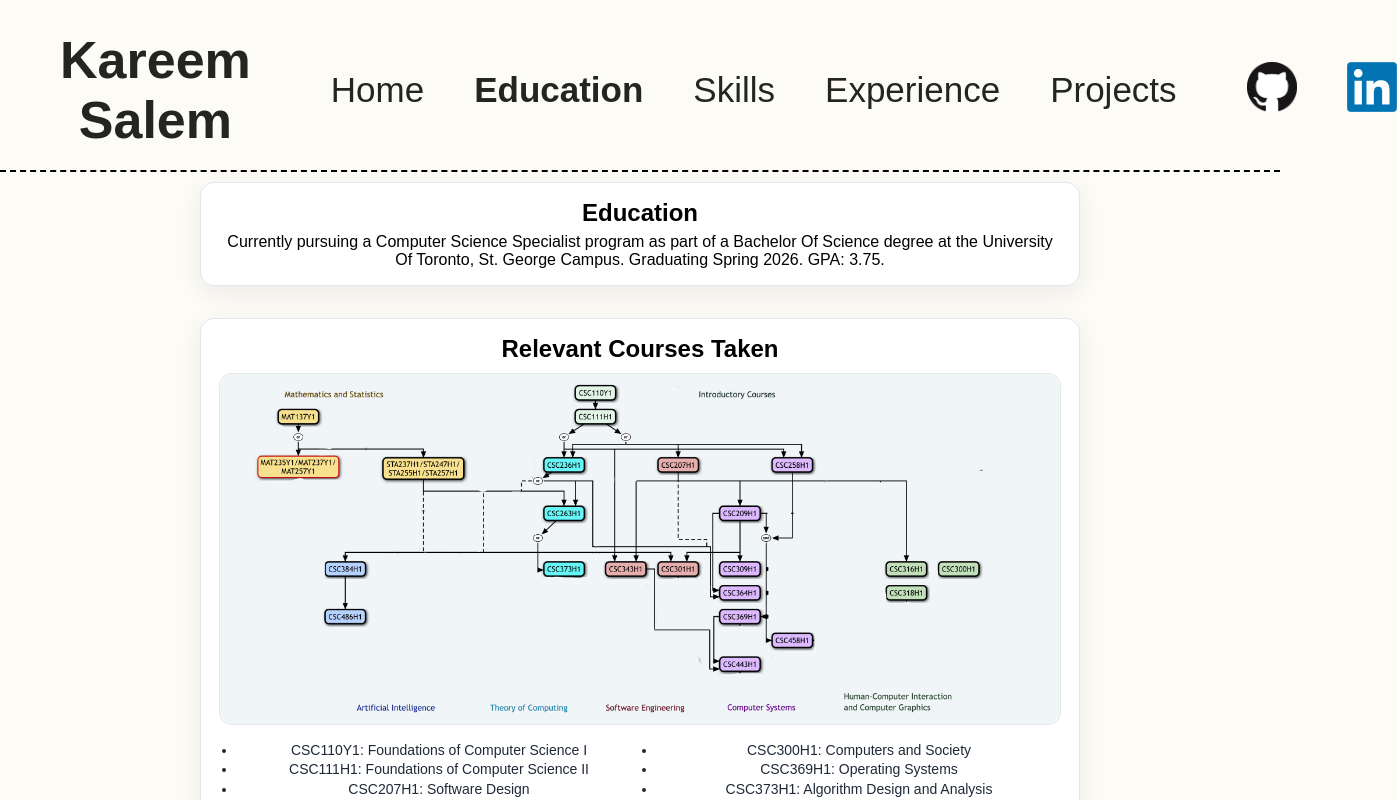
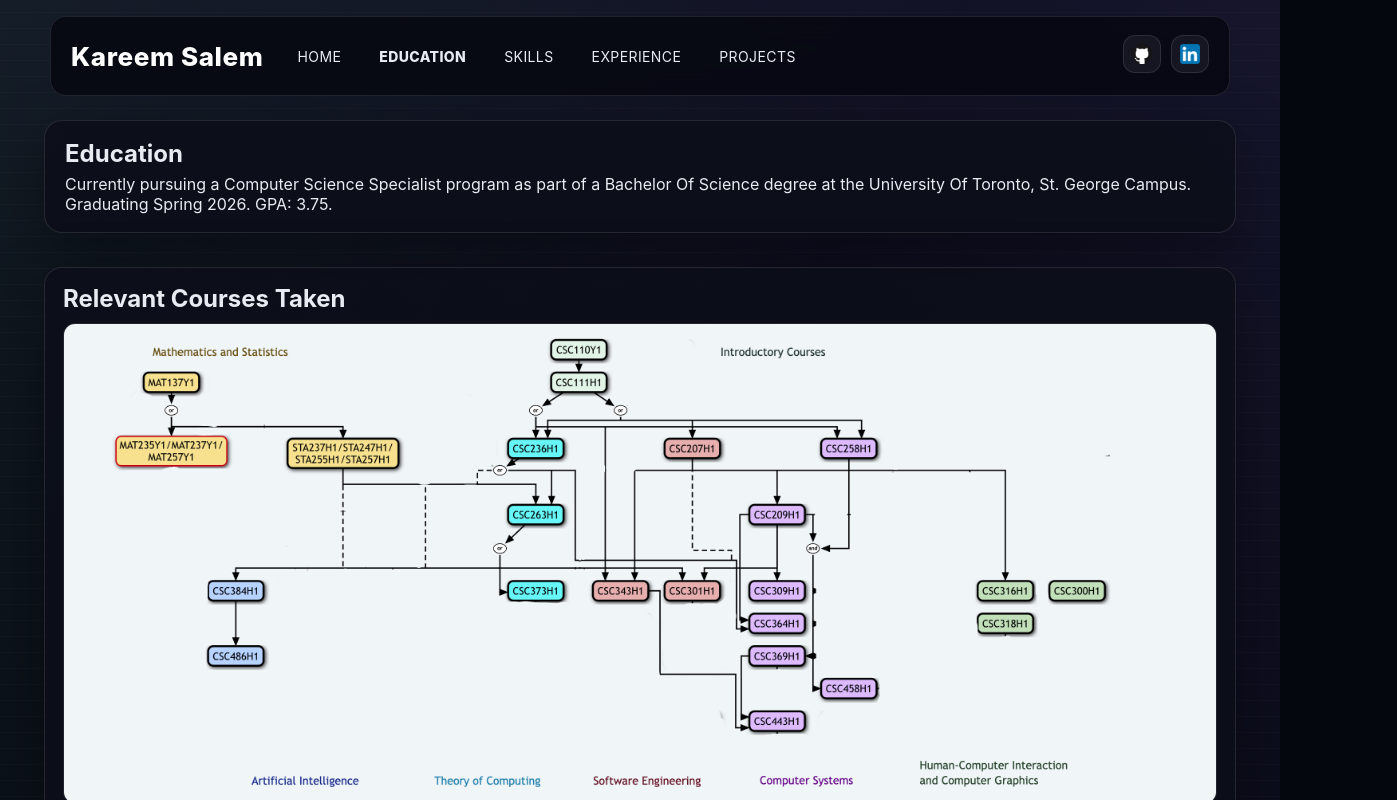
Before and after one commit to KareemSalem7/personal_website, a React (Create React App) app: page /edupage in a window 1280 px wide. Shown: the top 800 px of the page, 1397 px wide, since content can reach past the window. Built offline with nearby package versions, Linux system fonts and the light colour scheme.

Commit message:
UI fixes

```diff
--- a/src/presentation/components/contact.jsx
+++ b/src/presentation/components/contact.jsx
@@ -47,7 +47,7 @@ export default Contact;
 
 // Defined styled contact form component
 const StyledContactForm = styled.div`
-  width: 400px;
+  width: 100%;
 
   form {
     display: flex;
@@ -58,14 +58,17 @@ const StyledContactForm = styled.div`
 
     input {
       width: 100%;
-      height: 35px;
-      padding: 7px;
+      height: 42px;
+      padding: 10px 12px;
       outline: none;
-      border-radius: 5px;
-      border: 1px solid rgb(220, 220, 220);
+      border-radius: 10px;
+      border: 1px solid rgba(255, 255, 255, 0.08);
+      background: rgba(255, 255, 255, 0.04);
+      color: #e8ecf2;
 
       &:focus {
-        border: 2px solid rgba(0, 206, 158, 1);
+        border: 1px solid rgba(158, 252, 255, 0.6);
+        box-shadow: 0 0 0 3px rgba(158, 252, 255, 0.15);
       }
     }
 
@@ -73,31 +76,37 @@ const StyledContactForm = styled.div`
       max-width: 100%;
       min-width: 100%;
       width: 100%;
-      max-height: 100px;
-      min-height: 100px;
-      padding: 7px;
+      max-height: 130px;
+      min-height: 130px;
+      padding: 10px 12px;
       outline: none;
-      border-radius: 5px;
-      border: 1px solid rgb(220, 220, 220);
+      border-radius: 10px;
+      border: 1px solid rgba(255, 255, 255, 0.08);
+      background: rgba(255, 255, 255, 0.04);
+      color: #e8ecf2;
 
       &:focus {
-        border: 2px solid rgba(0, 206, 158, 1);
+        border: 1px solid rgba(158, 252, 255, 0.6);
+        box-shadow: 0 0 0 3px rgba(158, 252, 255, 0.15);
       }
     }
 
     label {
       margin-top: 1rem;
+      color: #c8cfdb;
     }
 
     input[type="submit"] {
-      margin-top: 2rem;
-      margin-bottom: 1rem;
+      margin-top: 1.6rem;
+      margin-bottom: 0.6rem;
       cursor: pointer;
-      background: rgb(249, 105, 14);
-      background: white;
-      color: black;
-      font-weight: bold;
+      background: linear-gradient(120deg, #9efcff, #8c7bff);
+      color: #05070f;
+      font-weight: 800;
       border: none;
+      border-radius: 12px;
+      height: 48px;
+      letter-spacing: 0.3px;
     }
   }
 `;
--- a/src/presentation/pages/Ski.js
+++ b/src/presentation/pages/Ski.js
@@ -8,7 +8,7 @@ function Ski() {
     <div className="Page">
       <Header activePage={3}/>
       <main className="ski-container">
-        <p style={{ marginTop: '50px', marginBottom: '0px', padding: '0' , fontSize: "20px"}}>
+        <p style={{ marginBottom: '20px', padding: '0' , fontSize: "20px"}}>
         As a 5th year University of Toronto student I've developed strong skills in Clean Architecture,
         Computer Networking and Full Stack Application Development
         </p>
--- a/src/presentation/styles/Edu.css
+++ b/src/presentation/styles/Edu.css
@@ -1,14 +1,9 @@
-body {
-  background-color: #fdfbf6;
-  margin: 0;
-  padding: 0;
-}
-
 .main-container {
   display: flex;
   flex-direction: column;
-  gap: 16px;
-  padding: 10px 200px 40px 200px;
+  gap: 18px;
+  padding: 24px 24px 40px 24px;
+  max-width: 1280px;
   margin: 0 auto;
 }
 
@@ -18,7 +13,8 @@ body {
   align-items: left;
   text-align: left;
   font-size: 20px;
-  padding: 20px;
+  padding: 0;
+  color: var(--text);
 }
 
 .link-style {
@@ -27,11 +23,11 @@ body {
 }
 
 .education-top {
-  background: #ffffff;
-  border: 1px solid #e5e7eb;
-  border-radius: 14px;
-  padding: 16px 18px;
-  box-shadow: 0 8px 26px rgba(15, 23, 42, 0.07);
+  background: var(--card);
+  border: 1px solid var(--border);
+  border-radius: 18px;
+  padding: 18px 20px;
+  box-shadow: 0 20px 60px rgba(0, 0, 0, 0.35);
 }
 
 .edu-grid {
@@ -47,12 +43,13 @@ body {
 }
 
 .section-card {
-  background: #ffffff;
-  border: 1px solid #e5e7eb;
-  border-radius: 14px;
+  background: var(--card);
+  border: 1px solid var(--border);
+  border-radius: 18px;
   padding: 16px 18px;
   margin-top: 16px;
-  box-shadow: 0 8px 26px rgba(15, 23, 42, 0.07);
+  box-shadow: 0 20px 60px rgba(0, 0, 0, 0.35);
+  color: var(--text);
 }
 
 .section-title {
@@ -71,12 +68,13 @@ body {
   column-gap: 24px;
   font-size: 18px;
   line-height: 1.5;
+  color: var(--text);
 }
 
 .course-graph-img {
   width: 100%;
   height: auto;
-  border: 1px solid #e5e7eb;
+  border: 1px solid var(--border);
   border-radius: 12px;
 }
 
@@ -87,7 +85,7 @@ body {
   column-gap: 16px;
   font-size: 14px;
   line-height: 1.4;
-  color: #1f2937;
+  color: var(--muted);
 }
 
 .nested {
@@ -96,12 +94,13 @@ body {
 }
 
 .pill-card {
-  background: #ffffff;
-  border: 1px solid #e5e7eb;
-  border-radius: 12px;
+  background: var(--card);
+  border: 1px solid var(--border);
+  border-radius: 14px;
   padding: 14px 16px;
   margin-top: 16px;
-  box-shadow: 0 6px 18px rgba(15, 23, 42, 0.06);
+  box-shadow: 0 14px 40px rgba(0, 0, 0, 0.28);
+  color: var(--text);
 }
 
 .pill-title {
@@ -119,9 +118,9 @@ body {
   display: inline-flex;
   align-items: center;
   padding: 6px 10px;
-  background: #f3f4f6;
-  border: 1px solid #e5e7eb;
+  background: rgba(255, 255, 255, 0.06);
+  border: 1px solid var(--border);
   border-radius: 10px;
   font-size: 14px;
-  color: #111827;
+  color: var(--text);
 }
--- a/src/presentation/styles/Exp.css
+++ b/src/presentation/styles/Exp.css
@@ -1,23 +1,16 @@
-body {
-  background-color: #fdfbf6;
-  margin: 0;
-  padding: 0;
-}
-
 .exp-container {
   display: flex;
   flex-direction: column;
   justify-content: left;
   align-items: left;
   text-align: left;
-  margin-left: 100px;
-  margin-right: 100px;
+  max-width: 1280px;
+  margin: 12px auto 28px auto;
   font-size: 20px;
-  padding: 20px;
+  padding: 24px;
   flex: 1;
-  padding-left: 200px;
-  padding-right: 200px;
-  margin: 0 auto;
+  gap: 16px;
+  color: var(--text);
 }
 
 .job-details {
@@ -35,6 +28,14 @@ body {
 
 .job-skills {
   font-size: 16px;
-  color: #374151;
+  color: var(--muted);
   margin: 4px 0 10px 0;
 }
+
+.exp-card {
+  background: var(--card);
+  border: 1px solid var(--border);
+  border-radius: 18px;
+  padding: 16px 18px 12px;
+  box-shadow: 0 20px 60px rgba(0, 0, 0, 0.35);
+}
--- a/src/presentation/styles/Home.css
+++ b/src/presentation/styles/Home.css
@@ -1,47 +1,67 @@
+:root {
+  --bg: #05070f;
+  --card: rgba(12, 15, 25, 0.85);
+  --border: rgba(255, 255, 255, 0.1);
+  --text: #e8ecf2;
+  --muted: #9aa2b2;
+  --accent: #9efcff;
+  --accent-2: #8c7bff;
+  --font: "Inter", "Manrope", -apple-system, BlinkMacSystemFont, "Segoe UI", sans-serif;
+}
+
+* {
+  box-sizing: border-box;
+}
+
 body {
-  background-color: #fdfbf6;
   margin: 0;
-  padding: 0;
+  min-height: 100vh;
+  color: var(--text);
+  font-family: var(--font);
+  background:
+    linear-gradient(120deg, rgba(158, 252, 255, 0.08), transparent 40%),
+    linear-gradient(220deg, rgba(140, 123, 255, 0.12), transparent 45%),
+    repeating-linear-gradient(0deg, rgba(255, 255, 255, 0.02), rgba(255, 255, 255, 0.02) 1px, transparent 1px, transparent 16px),
+    var(--bg);
 }
 
 .Page {
-  text-align: center;
-  height: 100%;
-  margin-top: 10px;
-  padding: 0;
+  text-align: left;
+  min-height: 100vh;
+  padding: 0 20px 60px;
 }
 
 .Page-header {
-  background-color: #fdfbf6;
-  display: flex;
-  flex-direction: column;
-  align-items: flex-start;
-  font-size: calc(10px + 2vmin);
-  border-bottom-style: dashed;
-  border-bottom-width: 2px;
-  border-bottom-color: black;
+  position: sticky;
+  top: 12px;
+  z-index: 10;
+  margin: 16px auto 0;
+  max-width: 1180px;
+  backdrop-filter: blur(14px);
+  background: rgba(5, 7, 15, 0.8);
+  border: 1px solid var(--border);
+  border-radius: 16px;
+  padding: 12px;
 }
 
 .header-box {
   display: flex;
-  width: 100%;
-  max-width: 800px;
-  padding: 20px;
   align-items: center;
-  justify-content: space-between;
+  gap: 24px;
+  padding: 6px 8px;
 }
 
 .title {
-  color: #232520;
   margin: 0;
-  margin-right: 80px;
-  margin-left: 40px;
+  font-size: 26px;
+  letter-spacing: 0.6px;
+  color: #ffffff;
+  font-weight: 800;
 }
 
 .menu {
   display: flex;
   align-items: center;
-  margin-right: 20px;
   flex: 1;
 }
 
@@ -49,70 +69,174 @@ body {
   list-style: none;
   display: flex;
   align-items: center;
-  justify-content: flex-start;
+  gap: 18px;
   margin: 0;
   padding: 0;
 }
 
 .menu li {
-  margin-right: 50px;
-  font-size: 35px;
-}
-
-.menu li:last-child {
-  margin-right: 0;
+  font-size: 14px;
+  letter-spacing: 0.4px;
+  text-transform: uppercase;
 }
 
 .menu a {
-  color: #232520;
+  position: relative;
+  color: var(--text);
   text-decoration: none;
+  padding: 8px 10px;
+  border-radius: 10px;
+  transition: color 0.2s ease;
+}
+
+.menu a::after {
+  content: '';
+  position: absolute;
+  left: 10px;
+  right: 10px;
+  bottom: 4px;
+  height: 2px;
+  background: linear-gradient(90deg, var(--accent), var(--accent-2));
+  transform: scaleX(0);
+  transform-origin: left;
+  transition: transform 0.25s ease;
+}
+
+.menu a:hover::after,
+.bold::after {
+  transform: scaleX(1);
+}
+
+.bold {
+  font-weight: 800;
+  color: #ffffff;
 }
 
 .main-container {
   display: flex;
   flex-direction: row;
-  margin-left: 100px;
-  margin-right: 100px;
-  margin-top: 50px;
+  gap: 24px;
+  max-width: 1280px;
+  margin: 40px auto 0;
+  align-items: stretch;
+  justify-content: space-between;
+}
+
+.two-col {
+  display: flex;
+  gap: 24px;
+  align-items: stretch;
+  width: 100%;
+}
+
+.card {
+  background: var(--card);
+  border: 1px solid var(--border);
+  border-radius: 18px;
+  padding: 24px;
+  box-shadow: 0 22px 66px rgba(0, 0, 0, 0.42);
+  position: relative;
+  overflow: hidden;
+}
+
+.left-card {
+  flex: 2;
+  min-width: 0;
+  text-align: left;
+  font-size: 18px;
+  line-height: 1.7;
+}
+
+.right-card {
+  flex: 1;
+  display: flex;
+  align-items: center;
+  justify-content: center;
+  border: 1px solid rgba(158, 252, 255, 0.18);
+}
+
+.profile-pic {
+  width: 100%;
+  max-width: 320px;
+  height: auto;
+  border-radius: 12px;
+  object-fit: cover;
 }
 
 .about-me-section {
-  flex: 1;
-  justify-content: center;
-  align-items: center;
-  text-align: center;
-  font-size: 20px;
-  padding: 20px;
+  background: var(--card);
+  border: 1px solid var(--border);
+  border-radius: 18px;
+  padding: 28px 30px;
+  box-shadow: 0 20px 60px rgba(0, 0, 0, 0.35);
+  flex: 1 1 55%;
+  text-align: left;
 }
 
-.profile-picture-section {
-  flex: 1;
-  display: flex;
-  justify-content: center;
-  align-items: center;
-  padding: 20px;
+.about-me-section h2 {
+  margin-top: 0;
+  margin-bottom: 10px;
+  font-size: 22px;
+  color: #ffffff;
+}
+
+.about-me-section p {
+  color: var(--muted);
 }
 
 .icons {
-  justify-content: flex-end;
   display: flex;
   align-items: center;
+  gap: 10px;
   margin-left: auto;
 }
 
 .icons img {
-  width: 50px;
-  height: 50px;
-  margin-left: 50px;
+  width: 38px;
+  height: 38px;
+  padding: 8px;
+  border-radius: 12px;
+  background: rgba(255, 255, 255, 0.06);
+  border: 1px solid var(--border);
+  transition: transform 0.2s ease, box-shadow 0.2s ease;
 }
 
-.bold {
-  font-weight: bold;
+.icons img:hover {
+  transform: translateY(-2px) scale(1.03);
+  box-shadow: 0 10px 30px rgba(158, 252, 255, 0.32);
 }
 
 .save-button {
-  padding: 0 1rem;
-  margin: 2rem auto auto 0;
-  background: var(--gradient);
-  color: var(--dark);
+  padding: 12px 20px;
+  margin-top: 18px;
+  background: linear-gradient(120deg, var(--accent), var(--accent-2));
+  color: #05070f;
+  border: none;
+  border-radius: 12px;
+  cursor: pointer;
+  font-weight: 800;
+  letter-spacing: 0.3px;
+  box-shadow: 0 14px 34px rgba(146, 118, 255, 0.35);
 }
+
+@media (max-width: 900px) {
+  .main-container {
+    flex-direction: column;
+  }
+
+  .menu ul {
+    flex-wrap: wrap;
+  }
+
+  .icons {
+    margin-left: 0;
+  }
+
+  .two-col {
+    flex-direction: column;
+  }
+
+  .profile-pic {
+    max-width: 240px;
+  }
+}
--- a/src/presentation/styles/Modal.css
+++ b/src/presentation/styles/Modal.css
@@ -1,7 +1,4 @@
 :root {
-  --dark: #101315;
-  --light: #eeeeee;
-  --gradient: linear-gradient(10deg, #7EC0EE, #4169E1);
   font-size: 1rem;
 }
 
@@ -9,46 +6,29 @@
   box-sizing: border-box;
 }
 
-button {
-  width: auto;
-  height: 3rem;
-  border: none;
-  outline: none;
-  -webkit-appearance: none;
-  border-radius: 4px;
-  font-weight: 600;
-  font-size: 1.25rem;
-  letter-spacing: 1.25px;
-  cursor: default;
-  font-family: "Montserrat", sans-serif;
-}
-
 .backdrop {
-  position: absolute;
-  top: 0;
-  left: 0;
-  height: 100%;
-  width: 100%;
-  background: #000000e1;
+  position: fixed;
+  inset: 0;
+  background: rgba(5, 7, 15, 0.75);
   display: flex;
   align-items: center;
   justify-content: center;
-  overflow-y: hidden;
+  padding: 20px;
+  backdrop-filter: blur(8px);
+  z-index: 999;
 }
 
 .modal {
-  width: auto;
-  height: auto;
+  width: min(520px, 90vw);
   margin: auto;
-  padding: 0 2rem;
-  border-radius: 12px;
+  padding: 22px 24px 26px;
+  border-radius: 16px;
   display: flex;
   flex-direction: column;
   align-items: center;
-}
-
-.blue-gradient {
-  background: var(--gradient);
+  background: linear-gradient(140deg, rgba(12, 15, 25, 0.95), rgba(12, 15, 25, 0.85));
+  border: 1px solid rgba(255, 255, 255, 0.08);
+  box-shadow: 0 20px 60px rgba(0, 0, 0, 0.45);
 }
 
 .modal-button {
@@ -57,12 +37,6 @@ button {
   padding: 0 3rem;
   min-height: 3rem;
   margin: auto auto 0 auto;
-  background: var(--dark);
-  color: var(--light);
+  background: transparent;
+  color: #e8ecf2;
 }
-
-@media screen and (min-width: 960px) {
-  button {
-    cursor: pointer;
-  }
-}
--- a/src/presentation/styles/Proj.css
+++ b/src/presentation/styles/Proj.css
@@ -1,23 +1,16 @@
-body {
-  background-color: #fdfbf6;
-  margin: 0;
-  padding: 0;
-}
-
 .project {
   display: flex;
   flex-direction: column;
   justify-content: left;
   align-items: left;
   text-align: left;
-  margin-left: 50px;
-  margin-right: 100px;
+  max-width: 1280px;
+  margin: 12px auto 28px auto;
   font-size: 20px;
-  padding: 20px;
+  padding: 24px;
   flex: 1;
-  padding-left: 200px;
-  padding-right: 200px;
-  margin: 0 auto;
+  gap: 16px;
+  color: var(--text);
 }
 
 h2 {
@@ -45,3 +38,11 @@ ul {
   margin-left: 20px;
   padding-left: 10px;
 }
+
+.project-card {
+  background: var(--card);
+  border: 1px solid var(--border);
+  border-radius: 18px;
+  padding: 16px 18px;
+  box-shadow: 0 20px 60px rgba(0, 0, 0, 0.35);
+}
--- a/src/presentation/styles/Ski.css
+++ b/src/presentation/styles/Ski.css
@@ -1,34 +1,41 @@
-body {
-  background-color: #fdfbf6;
-  margin: 0;
-  padding: 0;
-}
-
 .ski-container {
-  padding-left: 200px;
-  padding-right: 200px;
-  margin: 0 auto;
+  padding: 24px;
+  max-width: 1280px;
+  margin: 12px auto 28px auto;
+  color: var(--text);
 }
 
 .inner-ski-container {
   display: flex;
   flex-direction: row;
+  gap: 20px;
+  flex-wrap: wrap;
 }
 
 .prog-section {
   flex: 1;
+  min-width: 340px;
   justify-content: left;
   align-items: left;
   text-align: left;
   font-size: 20px;
-  padding: 20px;
+  padding: 20px 22px;
+  background: var(--card);
+  border: 1px solid var(--border);
+  border-radius: 18px;
+  box-shadow: 0 18px 54px rgba(0, 0, 0, 0.32);
 }
 
 .tech-section {
   flex: 1;
+  min-width: 340px;
   justify-content: left;
   align-items: left;
   text-align: left;
   font-size: 20px;
-  padding: 20px;
+  padding: 20px 22px;
+  background: var(--card);
+  border: 1px solid var(--border);
+  border-radius: 18px;
+  box-shadow: 0 18px 54px rgba(0, 0, 0, 0.32);
 }
```
Also changed, not shown: src/presentation/pages/Exp.js (+12 -8 lines), src/presentation/pages/Home.js (+21 -26 lines), src/presentation/pages/Proj.js (+12 -0 lines).
